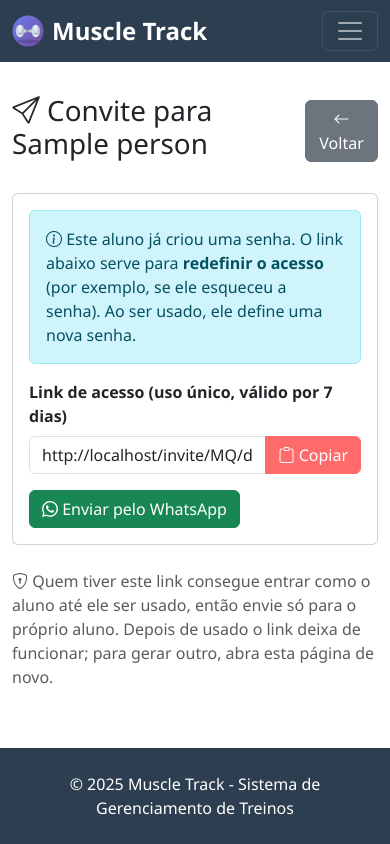
After one commit to lugustavo/muscle-track, a Django app: page /students/1/invite/ in a window 390 px wide. The commit adds this page. Run offline with Django 3.2, Linux system fonts and the light colour scheme; a user stored in the database is signed in; tables that the repository leaves empty hold one stand-in row (values such as "Sample post").

Commit message:
Add student invitation links (replaces e-mail activation)
- Trainer registers a student (account without password) and is taken to an
  invite page with a copyable one-time link and a WhatsApp shortcut that is
  pre-filled with the student's phone and a message.
- /invite/<uid>/<token>/ lets the student choose a password (validated), marks
  the e-mail verified and logs them in. Token is Django's password-reset token:
  single use, 7-day expiry (PASSWORD_RESET_TIMEOUT), refuses staff accounts and
  deactivated students. The same page doubles as "redefinir acesso".
- No SMTP needed anymore: student create/edit no longer send confirmation mails.
- Deactivating a student now also blocks login; e-mail uniqueness is case-insensitive.
- Public sign-up is closed by default (ALLOW_PUBLIC_SIGNUP) and its links removed.
- SITE_URL (optional) controls the host used in invite links.
- 18 new tests; docs updated.

Co-Authored-By: Claude Sonnet 5.5 <noreply@anthropic.com>
Claude-Session: https://claude.ai/code/session_018NjXqJbV1vmN6j56bjsTSV

```diff
--- a/core/urls.py
+++ b/core/urls.py
@@ -12,6 +12,8 @@ urlpatterns = [
     path('students/create/', views.student_create, name='student_create'),
     path('students/<int:pk>/', views.student_detail, name='student_detail'),
     path('students/<int:pk>/edit/', views.student_edit, name='student_edit'),
+    path('students/<int:pk>/invite/', views.student_invite, name='student_invite'),
+    path('invite/<uidb64>/<token>/', views.accept_invite, name='accept_invite'),
 
     # Exercises
     path('exercises/', views.exercise_list, name='exercise_list'),
--- a/core/views.py
+++ b/core/views.py
@@ -1,8 +1,11 @@
 import json
 from datetime import timedelta
 from decimal import Decimal, InvalidOperation
+from urllib.parse import quote
 
 from django.contrib import messages
+from django.contrib.auth import login
+from django.contrib.auth.forms import SetPasswordForm
 from django.contrib.auth.decorators import login_required
 from django.contrib.auth.models import User
 from django.core.exceptions import PermissionDenied
@@ -13,10 +16,13 @@ from django.shortcuts import render, redirect, get_object_or_404
 from django.utils import timezone
 from django.views.decorators.http import require_POST
 
+from allauth.account.models import EmailAddress
+
 from .forms import (
     PersonForm, ExerciseForm, RoutineForm, PersonRoutineForm,
     AIWorkoutGenerationForm
 )
+from .invites import build_invite_url, get_user_from_invite
 from .models import (
     MuscleGroup, Person, Exercise, Routine, RoutineExercise,
     PersonRoutine, PersonRoutineExercise, WorkoutSession, SessionExercise
@@ -134,42 +140,77 @@ def student_list(request):
 
 @staff_required
 def student_create(request):
-    """Create a new student"""
+    """Create a new student and hand the trainer an invitation link"""
     if request.method == 'POST':
         form = PersonForm(request.POST, request.FILES)
         if form.is_valid():
             email = form.cleaned_data['email']
 
-            # Criar usuário com username = email
-            user = User.objects.create_user(
-                username=email,
-                email=email,
-                is_active=False  # Inativo até confirmar o email
-            )
+            with transaction.atomic():
+                # Account without a password: the student chooses it through the invite link
+                user = User(username=email, email=email, is_active=form.cleaned_data['is_active'])
+                user.set_unusable_password()
+                user.save()
 
-            # Criar Person associado ao usuário
-            person = form.save(commit=False)
-            person.user = user
-            person.save()
+                person = form.save(commit=False)
+                person.user = user
+                person.save()
 
-            # Enviar email de confirmação via allauth
-            from allauth.account.models import EmailAddress
-            EmailAddress.objects.create(
-                user=user,
-                email=email,
-                primary=True,
-                verified=False
-            )
+                EmailAddress.objects.create(user=user, email=email, primary=True, verified=False)
 
-            # Enviar email de confirmação
-            from allauth.account.utils import send_email_confirmation
-            send_email_confirmation(request, user, signup=True)
-
-            messages.success(request, f'Aluno cadastrado com sucesso! Um email de confirmação foi enviado para {email}.')
-            return redirect('core:student_list')
+            messages.success(request, 'Aluno cadastrado! Envie o link de convite para ele criar a senha.')
+            return redirect('core:student_invite', pk=person.pk)
     else:
         form = PersonForm()
     return render(request, 'core/student_form.html', {'form': form, 'title': 'Cadastrar Aluno'})
+
+
+@staff_required
+def student_invite(request, pk):
+    """Show the one-time link (and a WhatsApp shortcut) the student uses to set a password"""
+    student = get_object_or_404(Person.objects.select_related('user'), pk=pk)
+    invite_url = build_invite_url(request, student.user)
+
+    phone_digits = ''.join(ch for ch in student.phone if ch.isdigit())
+    if phone_digits and not phone_digits.startswith('55') and len(phone_digits) <= 11:
+        phone_digits = '55' + phone_digits  # Brazilian number typed without country code
+    whatsapp_text = (
+        f'Olá, {student.person_name.split()[0]}! Seu acesso ao Muscle Track está pronto. '
+        f'Crie sua senha por este link (válido por 7 dias): {invite_url}'
+    )
+    whatsapp_url = f'https://wa.me/{phone_digits}?text={quote(whatsapp_text)}'
+
+    return render(request, 'core/student_invite.html', {
+        'student': student,
+        'invite_url': invite_url,
+        'whatsapp_url': whatsapp_url,
+        'has_password': student.user.has_usable_password(),
+    })
+
+
+def accept_invite(request, uidb64, token):
+    """Public page: the invited student chooses a password and is logged in"""
+    user = get_user_from_invite(uidb64, token)
+    if user is None:
+        return render(request, 'core/accept_invite.html', {'invalid': True}, status=400)
+    if not user.person.is_active:
+        return render(request, 'core/accept_invite.html', {'invalid': True, 'inactive': True}, status=403)
+
+    if request.method == 'POST':
+        form = SetPasswordForm(user, request.POST)
+        if form.is_valid():
+            user = form.save()
+            user.is_active = True
+            user.save(update_fields=['is_active'])
+            EmailAddress.objects.update_or_create(
+                user=user, email=user.email, defaults={'primary': True, 'verified': True})
+            login(request, user, backend='django.contrib.auth.backends.ModelBackend')
+            messages.success(request, 'Senha criada! Bem-vindo(a) ao Muscle Track.')
+            return redirect('core:my_workouts')
+    else:
+        form = SetPasswordForm(user)
+
+    return render(request, 'core/accept_invite.html', {'form': form, 'student': user.person})
 
 
 @staff_required
@@ -238,43 +279,31 @@ def student_detail(request, pk):
 @staff_required
 def student_edit(request, pk):
     """Edit student"""
-    student = get_object_or_404(Person, pk=pk)
+    student = get_object_or_404(Person.objects.select_related('user'), pk=pk)
     if request.method == 'POST':
         form = PersonForm(request.POST, request.FILES, instance=student)
         if form.is_valid():
             email = form.cleaned_data['email']
+            user = student.user
+            email_changed = user.email != email
 
-            # Verificar se o email foi alterado
-            if student.user.email != email:
-                # Atualizar email e username do usuário
-                student.user.email = email
-                student.user.username = email
-                student.user.save()
+            with transaction.atomic():
+                person = form.save()
+                if email_changed:
+                    user.email = email
+                    user.username = email
+                # An inactive student loses access; reactivating restores it.
+                # (A student who never used the invite has no usable password, so cannot log in anyway.)
+                user.is_active = person.is_active
+                user.save()
+                if email_changed:
+                    EmailAddress.objects.update_or_create(
+                        user=user, primary=True, defaults={'email': email, 'verified': False})
 
-                # Atualizar EmailAddress do allauth
-                from allauth.account.models import EmailAddress
-                email_address = EmailAddress.objects.filter(user=student.user, primary=True).first()
-                if email_address:
-                    email_address.email = email
-                    email_address.verified = False
-                    email_address.save()
-                else:
-                    EmailAddress.objects.create(
-                        user=student.user,
-                        email=email,
-                        primary=True,
-                        verified=False
-                    )
-
-                # Enviar novo email de confirmação
-                from allauth.account.utils import send_email_confirmation
-                send_email_confirmation(request, student.user, signup=False)
-
-                messages.success(request, f'Aluno atualizado com sucesso! Um novo email de confirmação foi enviado para {email}.')
+            if email_changed:
+                messages.success(request, 'Aluno atualizado! O e-mail de login mudou: confira o convite se o aluno ainda não criou a senha.')
             else:
                 messages.success(request, 'Aluno atualizado com sucesso!')
-
-            form.save()
             return redirect('core:student_detail', pk=pk)
     else:
         form = PersonForm(instance=student)
--- a/templates/base.html
+++ b/templates/base.html
@@ -149,11 +149,6 @@
                                 <i class="bi bi-box-arrow-in-right"></i> Entrar
                             </a>
                         </li>
-                        <li class="nav-item">
-                            <a class="nav-link" href="{% url 'account_signup' %}">
-                                <i class="bi bi-person-plus"></i> Cadastrar
-                            </a>
-                        </li>
                     {% endif %}
                 </ul>
             </div>
--- a/templates/core/student_detail.html
+++ b/templates/core/student_detail.html
@@ -32,11 +32,17 @@
             {% else %}
                 <span class="badge bg-danger">Inativo</span>
             {% endif %}
+            {% if not student.user.has_usable_password %}
+                <span class="badge bg-warning text-dark" title="O aluno ainda não criou a senha"><i class="bi bi-hourglass-split"></i> Convite pendente</span>
+            {% endif %}
         </div>
     </div>
     <div>
         <a href="{% url 'core:person_routine_create' %}?person={{ student.pk }}" class="btn btn-success">
             <i class="bi bi-plus-circle"></i> Atribuir Treino
+        </a>
+        <a href="{% url 'core:student_invite' student.pk %}" class="btn btn-outline-primary">
+            <i class="bi bi-send"></i> {% if student.user.has_usable_password %}Redefinir acesso{% else %}Convite{% endif %}
         </a>
         <a href="{% url 'core:student_edit' student.pk %}" class="btn btn-primary">
             <i class="bi bi-pencil"></i> Editar
--- /dev/null
+++ b/templates/core/student_invite.html
@@ -0,0 +1,64 @@
+{% extends 'base.html' %}
+
+{% block title %}Convite - {{ student.person_name }} - Muscle Track{% endblock %}
+
+{% block content %}
+<div class="d-flex justify-content-between align-items-center mb-4">
+    <h1><i class="bi bi-send"></i> Convite para {{ student.person_name }}</h1>
+    <a href="{% url 'core:student_detail' student.pk %}" class="btn btn-secondary">
+        <i class="bi bi-arrow-left"></i> Voltar
+    </a>
+</div>
+
+<div class="row">
+    <div class="col-lg-8">
+        <div class="card mb-4">
+            <div class="card-body">
+                {% if has_password %}
+                <div class="alert alert-info">
+                    <i class="bi bi-info-circle"></i> Este aluno já criou uma senha. O link abaixo serve para
+                    <strong>redefinir o acesso</strong> (por exemplo, se ele esqueceu a senha). Ao ser usado, ele define uma nova senha.
+                </div>
+                {% else %}
+                <div class="alert alert-warning">
+                    <i class="bi bi-hourglass-split"></i> O aluno ainda <strong>não criou a senha</strong>. Envie o link abaixo.
+                </div>
+                {% endif %}
+
+                <label for="inviteUrl" class="form-label fw-bold">Link de acesso (uso único, válido por 7 dias)</label>
+                <div class="input-group mb-3">
+                    <input type="text" class="form-control" id="inviteUrl" value="{{ invite_url }}" readonly>
+                    <button class="btn btn-primary" type="button" id="copyBtn">
+                        <i class="bi bi-clipboard"></i> Copiar
+                    </button>
+                </div>
+
+                <a href="{{ whatsapp_url }}" target="_blank" rel="noopener" class="btn btn-success">
+                    <i class="bi bi-whatsapp"></i> Enviar pelo WhatsApp
+                </a>
+                {% if not student.phone %}
+                <small class="text-muted d-block mt-2">Sem telefone cadastrado: o WhatsApp vai pedir para você escolher o contato.</small>
+                {% endif %}
+            </div>
+        </div>
+
+        <p class="text-muted">
+            <i class="bi bi-shield-lock"></i> Quem tiver este link consegue entrar como o aluno até ele ser usado,
+            então envie só para o próprio aluno. Depois de usado o link deixa de funcionar; para gerar outro, abra esta página de novo.
+        </p>
+    </div>
+</div>
+
+<script>
+document.getElementById('copyBtn').addEventListener('click', async function () {
+    const input = document.getElementById('inviteUrl');
+    try {
+        await navigator.clipboard.writeText(input.value);
+    } catch (e) {
+        input.select();
+        document.execCommand('copy');
+    }
+    this.innerHTML = '<i class="bi bi-check2"></i> Copiado!';
+});
+</script>
+{% endblock %}
```
Also changed, not shown: config/settings.py (+9 -1 lines), core/adapters.py (added, +9 -0 lines), core/forms.py (+4 -3 lines), core/invites.py (added, +42 -0 lines), core/tests/test_invites.py (added, +176 -0 lines), templates/account/login.html (+3 -8 lines), templates/core/accept_invite.html (added, +41 -0 lines), README.md, 1 other file.
